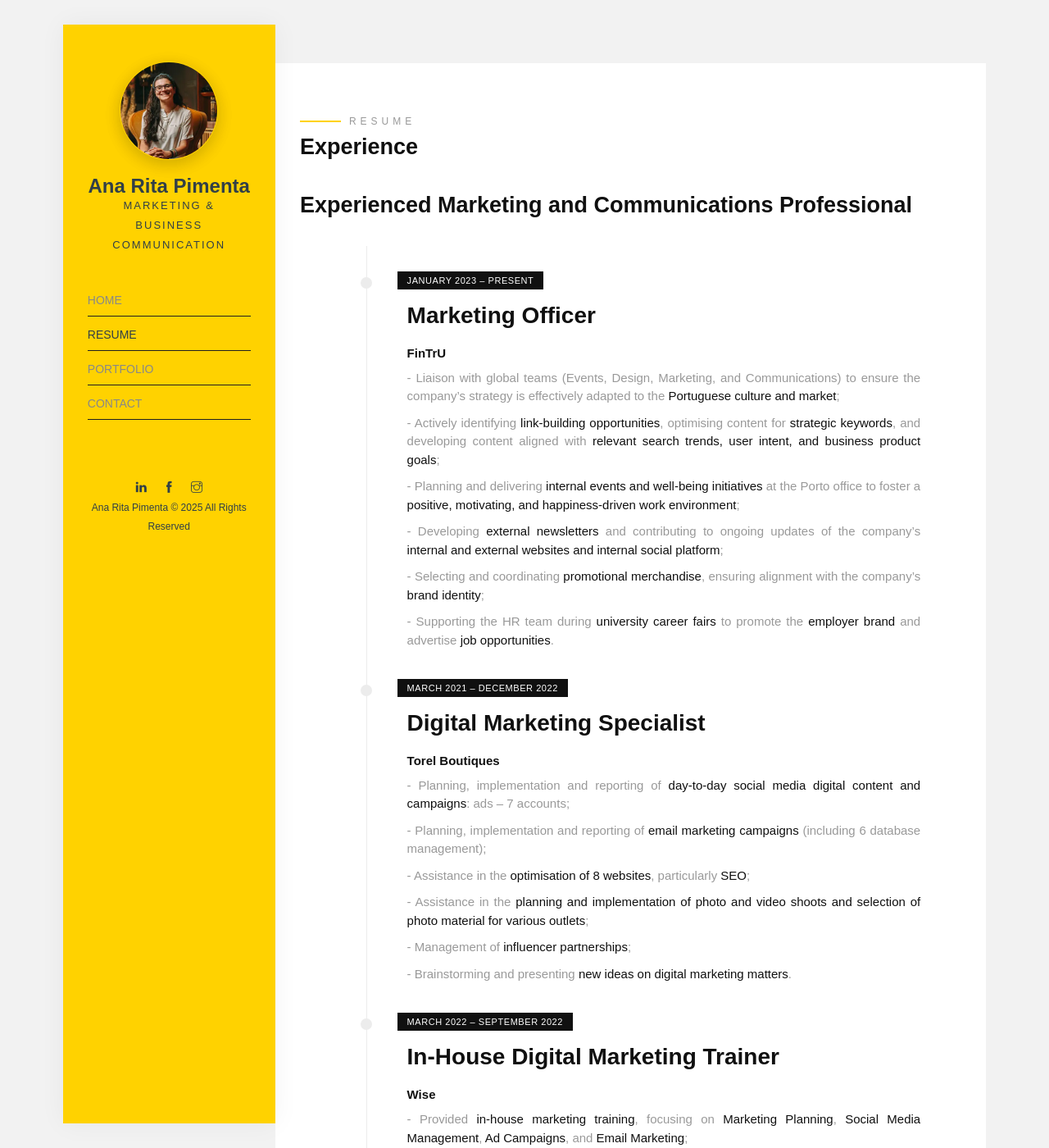
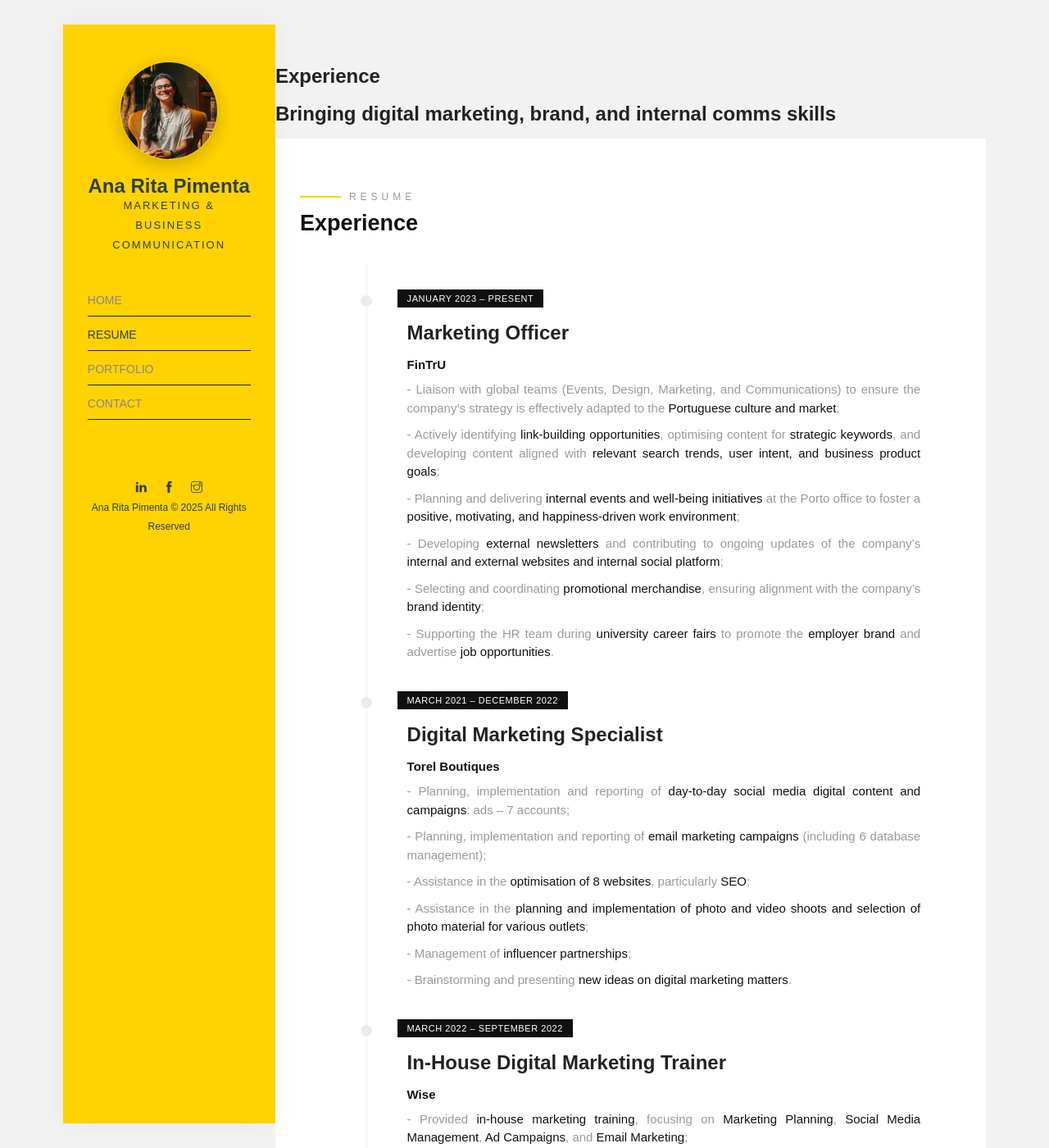
Before and after one commit to anaritapimenta/anaritapimenta.github.io, a Jekyll site: the page built from resume.html, in a window 1280 px wide and 1400 px high. Shown: the whole window at 82% size. Built offline with Jekyll 4.4.1, drawn with Linux system fonts in a browser that asks for light colours; some web fonts are replaced.

Commit message:
Update resume.html

```diff
--- a/resume.html
+++ b/resume.html
@@ -4,17 +4,26 @@ description: Marketing and communications expert with a strong background in dig
 layout: default
 ---
 
+<style>
+  h1, h2, h3 {
+    font-family: Arial, sans-serif;
+    font-weight: 600;
+    font-size: 24px;
+    line-height: 1.3;
+    color: #222;
+    margin-bottom: 15px;
+  }
+</style>
+
+<h1>Experience</h1>
+<h2>Bringing digital marketing, brand, and internal comms skills</h2>
+
 <section class="resume" role="region" aria-labelledby="experience-heading">
   <div class="container-fluid">
     <div class="row">
       <div class="col-md-12">
         <span class="heading-meta style-1">Resume</span>
-        <h2 class="heading animate-box" id="experience-heading" data-animate-effect="fadeInLeft">
-          Experience
-        </h2>
-        <h1 class="heading animate-box" data-animate-effect="fadeInLeft" style="margin-top: 0.5em;">
-          Experienced Marketing and Communications Professional
-        </h1>
+        <h3 class="heading animate-box" id="experience-heading" data-animate-effect="fadeInLeft">Experience</h3>
       </div>
     </div>
     <div class="row">
@@ -167,9 +176,7 @@ layout: default
     <div class="row">
       <div class="col-md-12">
         <span class="heading-meta style-1">Resume</span>
-        <h2 class="heading animate-box" id="education-heading" data-animate-effect="fadeInLeft">
-          Education
-        </h2>
+        <h3 class="heading animate-box" id="education-heading" data-animate-effect="fadeInLeft">Education</h3>
       </div>
     </div>
     <div class="row">
```
